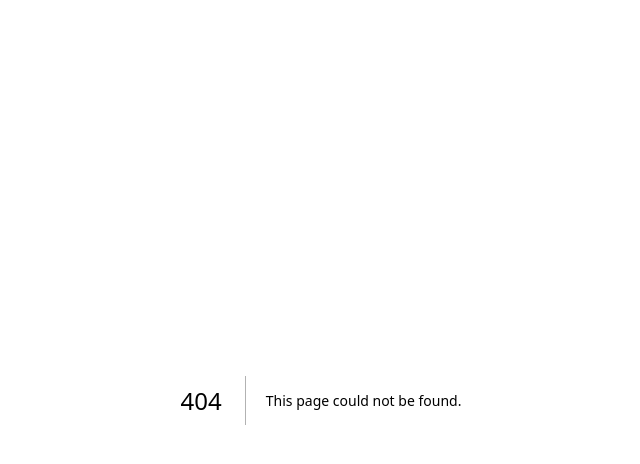
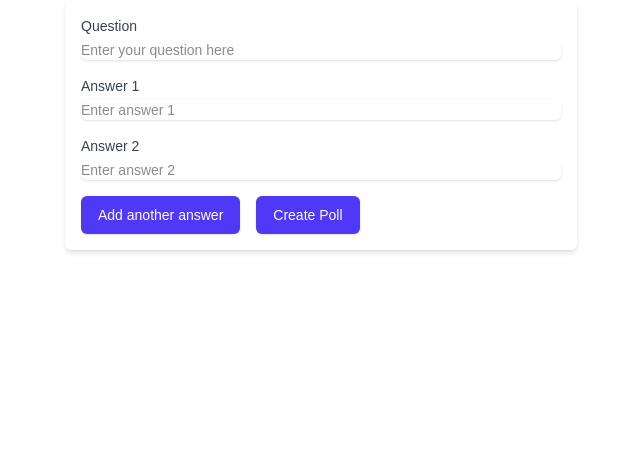
Before and after one commit to Niko-Prassas-Zocdoc/polls, a Next.js app: page /polls/create in a window 1280 px wide. Before the commit this address had no page. Shown: the top 464 px of the page, without its empty margins (319-959 px from the left). Built offline with nearby package versions, Linux system fonts and the light colour scheme.

Commit message:
Add some starter pages

```diff
--- /dev/null
+++ b/src/app/polls/create/create-form.tsx
@@ -0,0 +1,95 @@
+'use client';
+
+import { useState } from 'react';
+
+export default function CreatePollForm() {
+  const [question, setQuestion] = useState('');
+  const [answers, setAnswers] = useState(['', '']);
+
+  const handleQuestionChange = (e: React.ChangeEvent<HTMLInputElement>) => {
+    setQuestion(e.target.value);
+  };
+
+  const handleAnswerChange = (index: number, value: string) => {
+    const newAnswers = [...answers];
+    newAnswers[index] = value;
+    setAnswers(newAnswers);
+  };
+
+  const deleteAnswer = (index: number) => {
+    if (answers.length <= 2) return; // Prevent deleting if only 2 answers remain
+    const newAnswers = answers.filter((_, i) => i !== index);
+    setAnswers(newAnswers);
+  };
+
+  const addAnswer = () => {
+    setAnswers([...answers, '']);
+  };
+
+  const handleSubmit = (e: React.FormEvent<HTMLFormElement>) => {
+    e.preventDefault();
+    // Handle form submission logic here
+    console.log('Question:', question);
+    console.log('Answers:', answers);
+  };
+
+  return (
+    <form onSubmit={handleSubmit} className="max-w-lg mx-auto p-4 bg-white rounded-md shadow-md">
+      <div className="mb-4">
+        <label htmlFor="question" className="block text-sm font-medium text-gray-700">
+          Question
+        </label>
+        <input
+          type="text"
+          id="question"
+          value={question}
+          onChange={handleQuestionChange}
+          className="mt-1 block w-full rounded-md border-gray-300 shadow-sm focus:border-indigo-500 focus:ring-indigo-500 sm:text-sm"
+          placeholder="Enter your question here"
+        />
+      </div>
+
+      {answers.map((answer, index) => (
+        <div key={index} className="mb-4">
+          <label htmlFor={`answer-${index}`} className="block text-sm font-medium text-gray-700">
+            Answer {index + 1}
+          </label>
+          <div className="flex gap-2">
+            <input
+              type="text"
+              id={`answer-${index}`}
+              value={answer}
+              onChange={(e) => handleAnswerChange(index, e.target.value)}
+              className="mt-1 block w-full rounded-md border-gray-300 shadow-sm focus:border-indigo-500 focus:ring-indigo-500 sm:text-sm"
+              placeholder={`Enter answer ${index + 1}`}
+            />
+            {answers.length > 2 && (
+              <button
+                type="button"
+                onClick={() => deleteAnswer(index)}
+                className="mt-1 inline-flex items-center px-3 py-2 border border-transparent text-sm leading-4 font-medium rounded-md text-white bg-red-600 hover:bg-red-700 focus:outline-none focus:ring-2 focus:ring-offset-2 focus:ring-red-500"
+              >
+                Delete
+              </button>
+            )}
+          </div>
+        </div>
+      ))}
+
+      <button
+        type="button"
+        onClick={addAnswer}
+        className="mr-4 inline-flex justify-center py-2 px-4 border border-transparent shadow-sm text-sm font-medium rounded-md text-white bg-indigo-600 hover:bg-indigo-700 focus:outline-none focus:ring-2 focus:ring-offset-2 focus:ring-indigo-500"
+      >
+        Add another answer
+      </button>
+
+      <button
+        type="submit"
+        className="inline-flex justify-center py-2 px-4 border border-transparent shadow-sm text-sm font-medium rounded-md text-white bg-indigo-600 hover:bg-indigo-700 focus:outline-none focus:ring-2 focus:ring-offset-2 focus:ring-indigo-500"
+      >
+        Create Poll
+      </button>
+    </form>
+  );
+}
--- /dev/null
+++ b/src/app/polls/create/page.tsx
@@ -0,0 +1,5 @@
+import CreatePollForm from './create-form';
+
+export default function CreatePollPage() {
+  return <CreatePollForm />;
+}
--- a/src/app/polls/page.tsx
+++ b/src/app/polls/page.tsx
@@ -0,0 +1,3 @@
+export default function Polls() {
+  return <div>Hey there from Polls</div>;
+}
```
